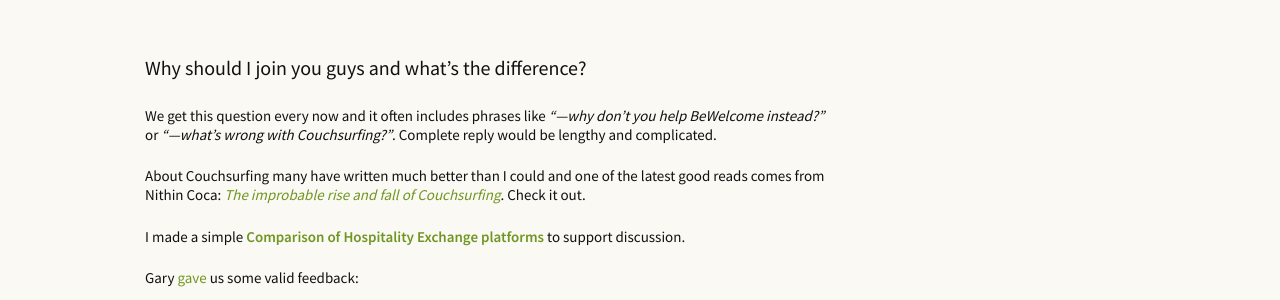
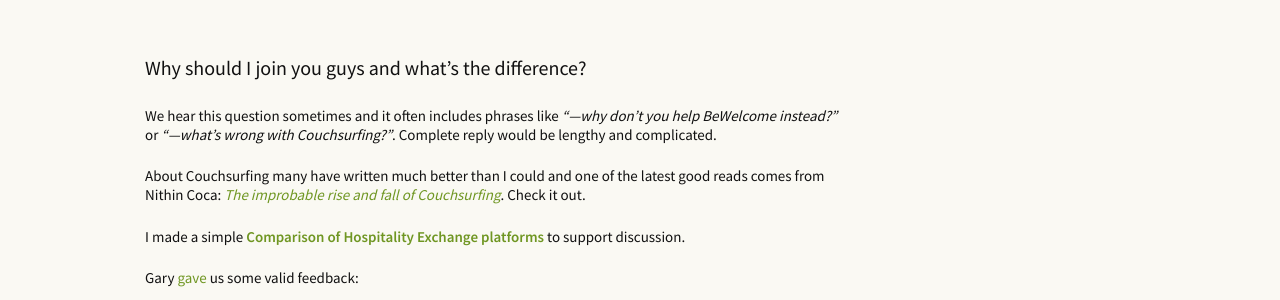
Before and after one commit to simison/simison.github.io, a Jekyll site: the page built from _posts/2015-06-08-how-does-trustroots-compare.markdown, in a window 1280 px wide and 900 px high, scrolled down 458 px. Shown: the part 154-454 px from the top of the window. Built offline with Jekyll 4.4.1, drawn with Linux system fonts in a browser that asks for light colours; some web fonts are replaced; comment, search, counter and statistics services are not loaded.

Commit message:
Fix typo

```diff
--- a/_posts/2015-06-08-how-does-trustroots-compare.markdown
+++ b/_posts/2015-06-08-how-does-trustroots-compare.markdown
@@ -10,7 +10,7 @@
 
 <span class="lead">Why should I join you guys and what's the difference?</span>
 
-We get this question every now and it often includes phrases like <em>"—why don't you help BeWelcome instead?"</em> or <em>"—what's wrong with Couchsurfing?"</em>. Complete reply would be lengthy and complicated.
+We hear this question sometimes and it often includes phrases like <em>"—why don't you help BeWelcome instead?"</em> or <em>"—what's wrong with Couchsurfing?"</em>. Complete reply would be lengthy and complicated.
 
 About Couchsurfing many have written much better than I could and one of the latest good reads comes from Nithin Coca: <em>[The improbable rise and fall of Couchsurfing](http://kernelmag.dailydot.com/issue-sections/features-issue-sections/13124/life-and-death-couchsurfing/)</em>. Check it out.
 
```
